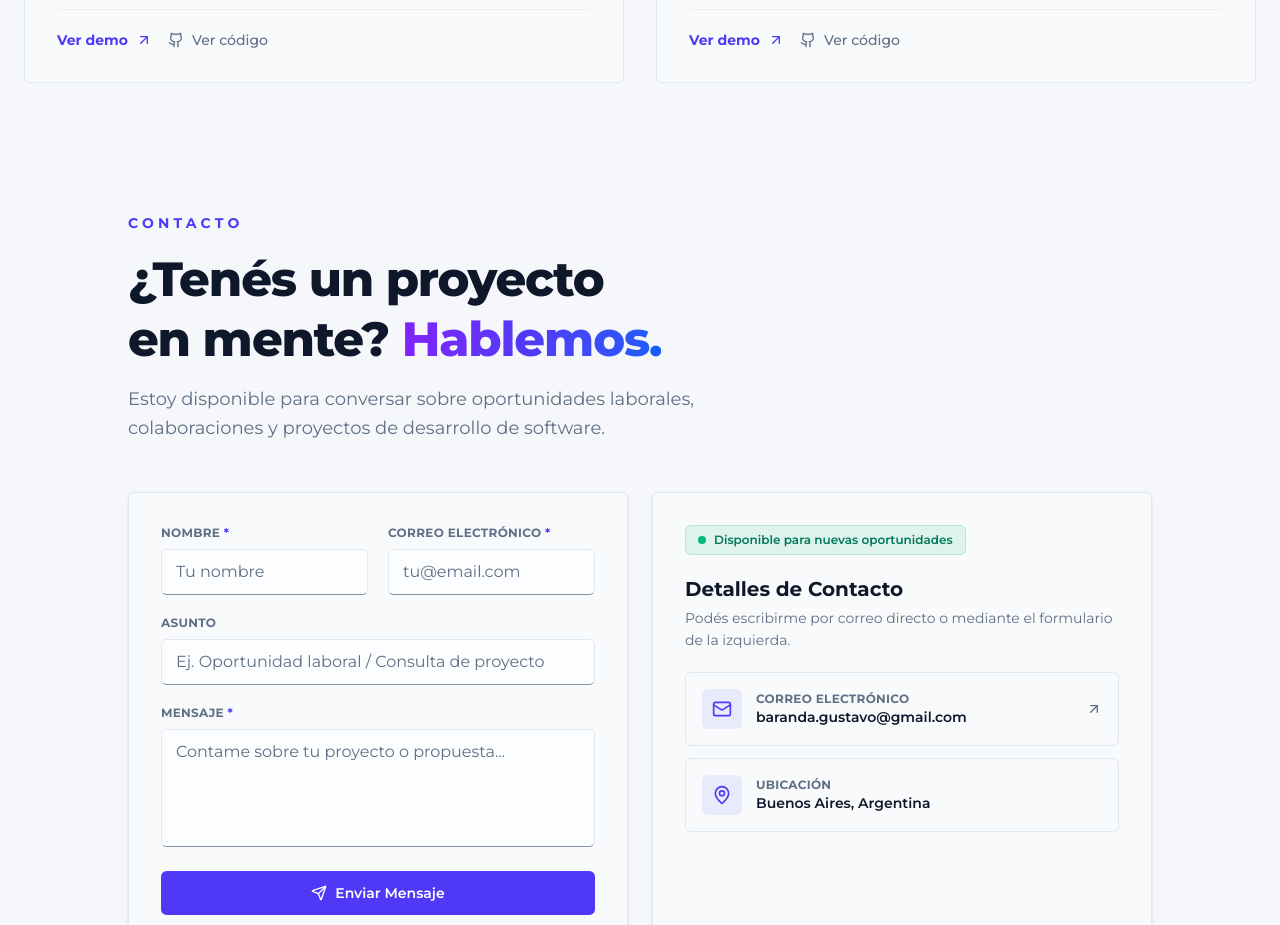
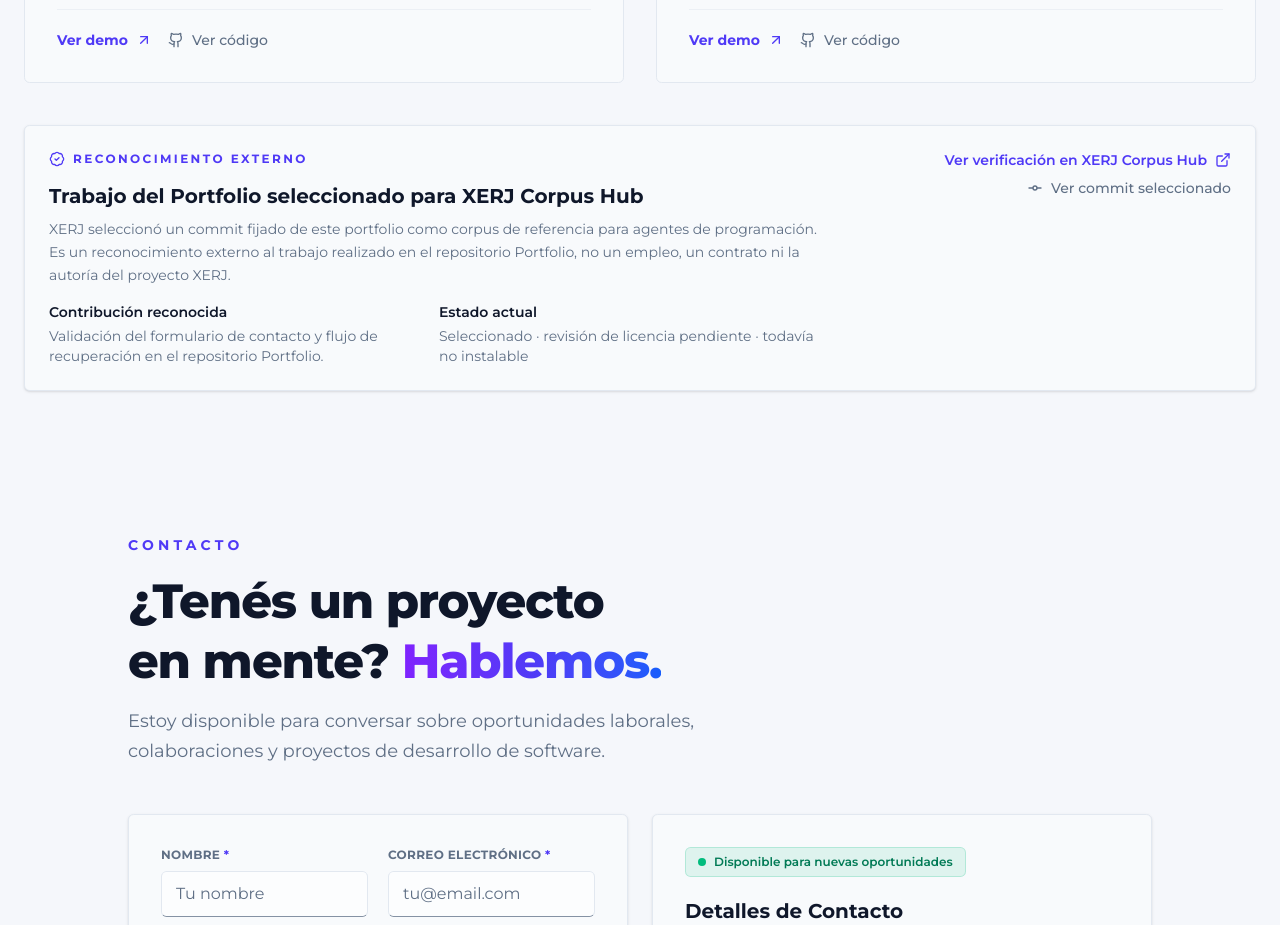
Before and after one commit to GustavoBaranda/Portfolio, a Next.js app: page / in a window 1280 px wide. Shown: the part 9560-10485 px from the top of the page. Built offline with nearby package versions, Linux system fonts and the light colour scheme.

Commit message:
feat(recognition): add verified XERJ portfolio reference

```diff
--- a/src/components/PortfolioPage.tsx
+++ b/src/components/PortfolioPage.tsx
@@ -7,6 +7,7 @@ import HeroBio from "@/components/about/HeroBio";
 import ExperienceSection from "@/components/about/ExperienceSection";
 import EducationSection from "@/components/about/EducationSection";
 import ProjectsGrid from "@/components/projects/ProjectsGrid";
+import ExternalRecognition from "@/components/projects/ExternalRecognition";
 import ContactForm from "@/components/contact/ContactForm";
 import ContactInfo from "@/components/contact/ContactInfo";
 import { localizedSectionHref, type Locale } from "@/i18n/config";
@@ -75,6 +76,7 @@ export default function PortfolioPage({ locale }: { locale: Locale }) {
             <p className="max-w-2xl text-base sm:text-lg text-muted leading-relaxed">{dictionary.projects.intro}</p>
           </header>
           <ProjectsGrid />
+          <ExternalRecognition />
         </section>
 
         <section id="contact" className="scroll-mt-28 max-w-5xl mx-auto space-y-10 sm:space-y-12">
--- /dev/null
+++ b/src/components/projects/ExternalRecognition.tsx
@@ -0,0 +1,62 @@
+"use client";
+
+import { BadgeCheck, ExternalLink, GitCommitHorizontal } from "lucide-react";
+import { XERJ_RECOGNITION } from "@/config/recognition";
+import { useI18n } from "@/i18n/LocaleProvider";
+
+export default function ExternalRecognition() {
+  const { dictionary } = useI18n();
+
+  return (
+    <aside
+      aria-labelledby="external-recognition-title"
+      className="rounded-[0.35rem] border border-soft surface-card p-4 sm:p-6 shadow-sm"
+    >
+      <div className="flex flex-col gap-4 sm:flex-row sm:items-start sm:justify-between">
+        <div className="min-w-0 max-w-3xl">
+          <p className="inline-flex items-center gap-2 text-xs font-bold uppercase tracking-[0.2em] text-indigo-600 dark:text-indigo-400">
+            <BadgeCheck className="h-4 w-4 shrink-0" aria-hidden="true" />
+            {dictionary.recognition.eyebrow}
+          </p>
+          <h3 id="external-recognition-title" className="mt-2 text-lg sm:text-xl font-bold text-foreground">
+            {dictionary.recognition.title}
+          </h3>
+          <p className="mt-2 text-sm leading-relaxed text-muted">
+            {dictionary.recognition.description}
+          </p>
+          <dl className="mt-4 grid gap-3 text-sm sm:grid-cols-2">
+            <div>
+              <dt className="font-semibold text-foreground">{dictionary.recognition.contributionLabel}</dt>
+              <dd className="mt-1 text-muted">{dictionary.recognition.contribution}</dd>
+            </div>
+            <div>
+              <dt className="font-semibold text-foreground">{dictionary.recognition.statusLabel}</dt>
+              <dd className="mt-1 text-muted">{dictionary.recognition.status}</dd>
+            </div>
+          </dl>
+        </div>
+
+        <div className="flex shrink-0 flex-col items-start gap-2 sm:items-end">
+          <a
+            href={XERJ_RECOGNITION.profileUrl}
+            target="_blank"
+            rel="noopener noreferrer"
+            className="inline-flex items-center gap-2 rounded-sm text-sm font-semibold text-indigo-600 hover:text-indigo-700 dark:text-indigo-400 dark:hover:text-indigo-300 focus-visible:outline-none focus-visible:ring-2 focus-visible:ring-indigo-500 focus-visible:ring-offset-2"
+          >
+            {dictionary.recognition.sourceLink}
+            <ExternalLink className="h-4 w-4" aria-hidden="true" />
+          </a>
+          <a
+            href={XERJ_RECOGNITION.selectedCommitUrl}
+            target="_blank"
+            rel="noopener noreferrer"
+            className="inline-flex items-center gap-2 rounded-sm text-sm font-medium text-muted hover:text-foreground focus-visible:outline-none focus-visible:ring-2 focus-visible:ring-indigo-500 focus-visible:ring-offset-2"
+          >
+            <GitCommitHorizontal className="h-4 w-4" aria-hidden="true" />
+            {dictionary.recognition.commitLink}
+          </a>
+        </div>
+      </div>
+    </aside>
+  );
+}
--- /dev/null
+++ b/src/config/recognition.ts
@@ -0,0 +1,10 @@
+export const XERJ_RECOGNITION = {
+  id: "xerj-portfolio-corpus",
+  profileUrl: "https://hub.xerj.org/contributors/GustavoBaranda",
+  repositoryUrl: "https://github.com/GustavoBaranda/Portfolio",
+  selectedCommitUrl:
+    "https://github.com/GustavoBaranda/Portfolio/commit/0de85332b1304e04a490b8cd4b6d133be58e28a4",
+  selectedCommit: "0de85332b1304e04a490b8cd4b6d133be58e28a4",
+  recognizedProjectId: "portfolio-personal",
+  status: "license-review-pending",
+} as const;
--- a/src/i18n/dictionaries/en.ts
+++ b/src/i18n/dictionaries/en.ts
@@ -245,6 +245,17 @@ export const enDictionary = {
       },
     },
   },
+  recognition: {
+    eyebrow: "External recognition",
+    title: "Portfolio work selected for the XERJ Corpus Hub",
+    description: "XERJ selected a pinned commit from this portfolio as a reference corpus for coding agents. This is external recognition of work on the Portfolio repository, not employment, a contract, or ownership of the XERJ project.",
+    contributionLabel: "Recognized contribution",
+    contribution: "Contact-form validation and recovery flow in the Portfolio repository.",
+    statusLabel: "Current status",
+    status: "Selected · licence review pending · not yet installable",
+    sourceLink: "View verification on XERJ Corpus Hub",
+    commitLink: "View selected commit",
+  },
   contact: {
     eyebrow: "Contact",
     headingBeforeHighlight: "Have a project in mind?",
--- a/src/i18n/dictionaries/es-AR.ts
+++ b/src/i18n/dictionaries/es-AR.ts
@@ -319,6 +319,17 @@ export const esARDictionary = {
       },
     },
   },
+  recognition: {
+    eyebrow: "Reconocimiento externo",
+    title: "Trabajo del Portfolio seleccionado para XERJ Corpus Hub",
+    description: "XERJ seleccionó un commit fijado de este portfolio como corpus de referencia para agentes de programación. Es un reconocimiento externo al trabajo realizado en el repositorio Portfolio, no un empleo, un contrato ni la autoría del proyecto XERJ.",
+    contributionLabel: "Contribución reconocida",
+    contribution: "Validación del formulario de contacto y flujo de recuperación en el repositorio Portfolio.",
+    statusLabel: "Estado actual",
+    status: "Seleccionado · revisión de licencia pendiente · todavía no instalable",
+    sourceLink: "Ver verificación en XERJ Corpus Hub",
+    commitLink: "Ver commit seleccionado",
+  },
   contact: {
     eyebrow: "Contacto",
     headingBeforeHighlight: "¿Tenés un proyecto en mente?",
```
